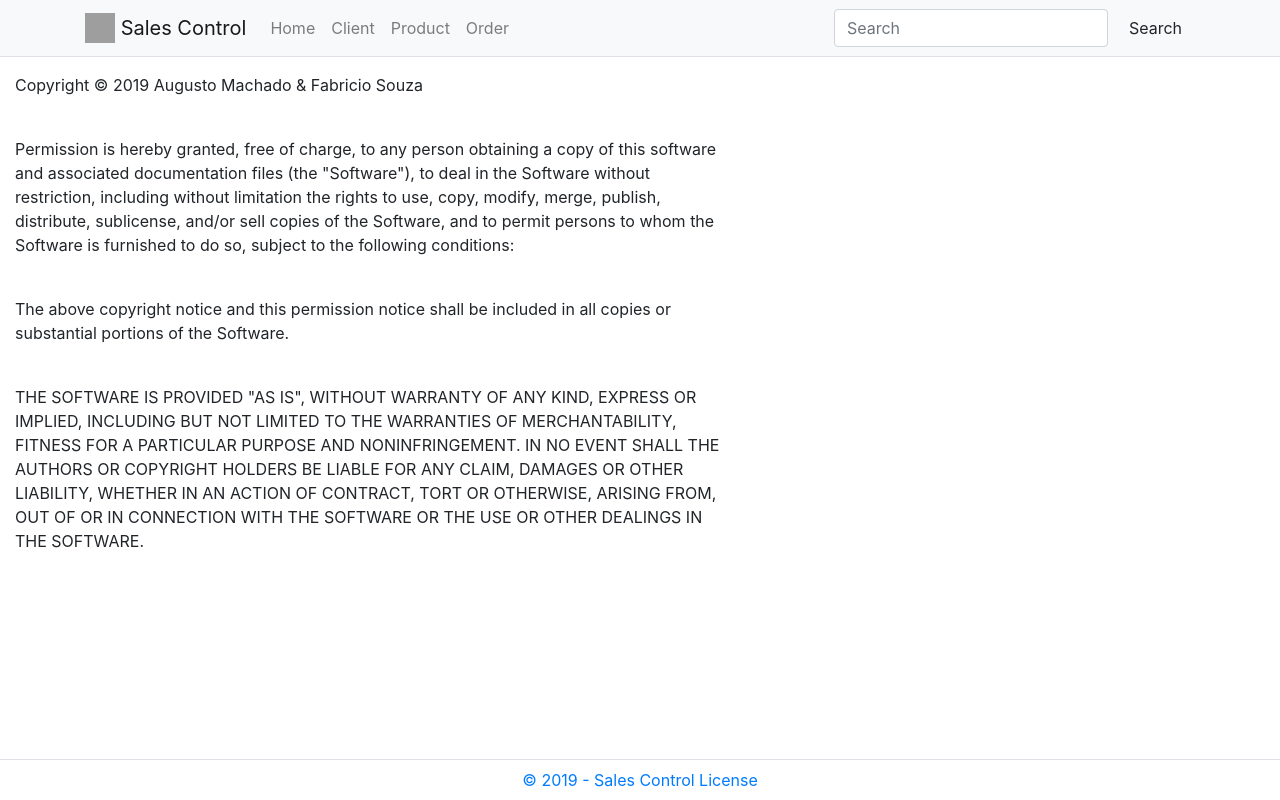
After one commit to augsmachado/php_sales_control, a PHP site: page /license.php in a window 1280 px wide. The commit adds this page. Run offline with PHP 8.4, Linux system fonts and the light colour scheme; grey boxes are pictures that could not be loaded.

Commit message:
Add new pages in php

```diff
--- a/salesControl/pages/footer.php
+++ b/salesControl/pages/footer.php
@@ -16,7 +16,7 @@
 
             <footer class=" border-top footer text-muted">
                 <div class="container">
-                    <a class="nav-link" href="license.html">&copy; 2019 - Sales Control License</a>
+                    <a class="nav-link" href="license.php">&copy; 2019 - Sales Control License</a>
                 </div>
             </footer>
         </html>
--- /dev/null
+++ b/salesControl/pages/license.php
@@ -0,0 +1,32 @@
+<?php { include('header.php'); } ?>
+
+<?php
+    echo<<<HTML
+    <html>
+        <body>
+            <!-- Bootstrap CSS -->
+            <link rel="stylesheet" href="https://stackpath.bootstrapcdn.com/bootstrap/4.3.1/css/bootstrap.min.css" integrity="sha384-ggOyR0iXCbMQv3Xipma34MD+dH/1fQ784/j6cY/iJTQUOhcWr7x9JvoRxT2MZw1T" crossorigin="anonymous">
+
+            <!-- Text of MIT license -->
+            <div class="container-fluid">
+                <div class="row" id="left">
+                    <div class="col-sm-7">
+                        <p>Copyright &copy; 2019 Augusto Machado & Fabricio Souza</p>
+                        <br/>
+                        <p>Permission is hereby granted, free of charge, to any person obtaining a copy of this software and associated documentation files (the "Software"), to deal in the Software without restriction, including without limitation the rights to
+                            use, copy, modify, merge, publish, distribute, sublicense, and/or sell copies of the Software, and to permit persons to whom the Software is furnished to do so, subject to the following conditions:</p>
+                        <br/>
+                        <p>The above copyright notice and this permission notice shall be included in all copies or substantial portions of the Software.</p>
+                        <br/>
+                        <p>THE SOFTWARE IS PROVIDED "AS IS", WITHOUT WARRANTY OF ANY KIND, EXPRESS OR IMPLIED, INCLUDING BUT NOT LIMITED TO THE WARRANTIES OF MERCHANTABILITY, FITNESS FOR A PARTICULAR PURPOSE AND NONINFRINGEMENT. IN NO EVENT SHALL THE AUTHORS OR
+                            COPYRIGHT HOLDERS BE LIABLE FOR ANY CLAIM, DAMAGES OR OTHER LIABILITY, WHETHER IN AN ACTION OF CONTRACT, TORT OR OTHERWISE, ARISING FROM, OUT OF OR IN CONNECTION WITH THE SOFTWARE OR THE USE OR OTHER DEALINGS IN THE SOFTWARE.
+                        </p>
+                    </div>
+                </div>
+            </div>
+        </body>
+    </html>
+HTML;
+?>
+
+<?php { include('footer.php'); } ?>
```
Also changed, not shown: salesControl/pages/client.php (added, +20 -0 lines), salesControl/pages/home.php (+5 -4 lines), salesControl/pages/order.php (added, +20 -0 lines), salesControl/pages/product.php (added, +20 -0 lines).
